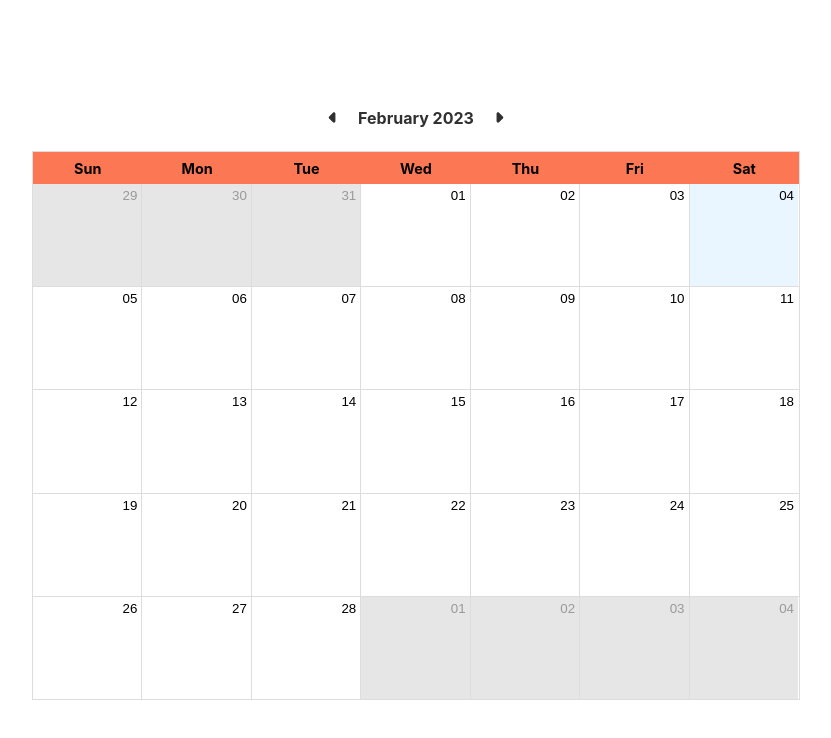
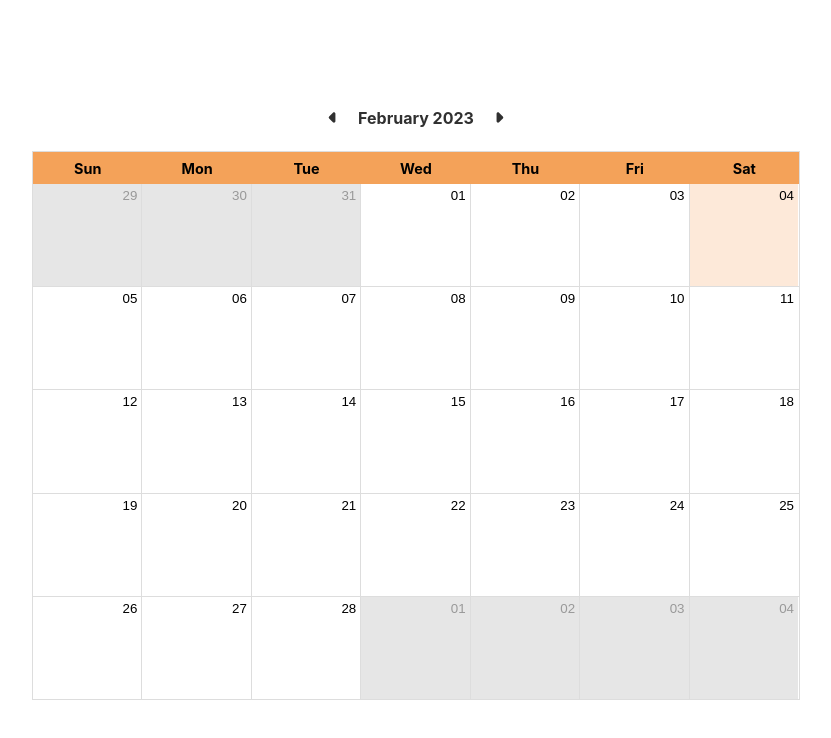
Before and after one commit to crnogorac-luka/my-react-calendar, a React (Create React App) app: page / in a window 1280 px wide. Shown: the top 738 px of the page, without its empty margins (224-1055 px from the left). Built offline with nearby package versions, Linux system fonts and the light colour scheme; no server answers.

Commit message:
calendar style improved, color applied to events

```diff
--- a/src/components/Calendar/Calendar.scss
+++ b/src/components/Calendar/Calendar.scss
@@ -19,3 +19,23 @@
 .rbc-row-content {
   z-index: auto;
 }
+
+.rbc-event {
+  background-color: $primaryColor;
+}
+
+.rbc-event.rbc-selected {
+  background-color: $primaryColorDark;
+}
+
+.rbc-show-more {
+  color: $primaryColorDark;
+}
+
+.rbc-today {
+  background-color: $primaryColorLight
+}
+
+.rbc-day-slot .rbc-event {
+  border: 0;
+}
--- a/src/styles/variables.scss
+++ b/src/styles/variables.scss
@@ -1,2 +1,4 @@
-$primaryColor: #FC7753;
+$primaryColor: #F4A259;
+$primaryColorDark: #AD560B;
+$primaryColorLight: #FDE9D9;
 $darkColor: #303030;
```
